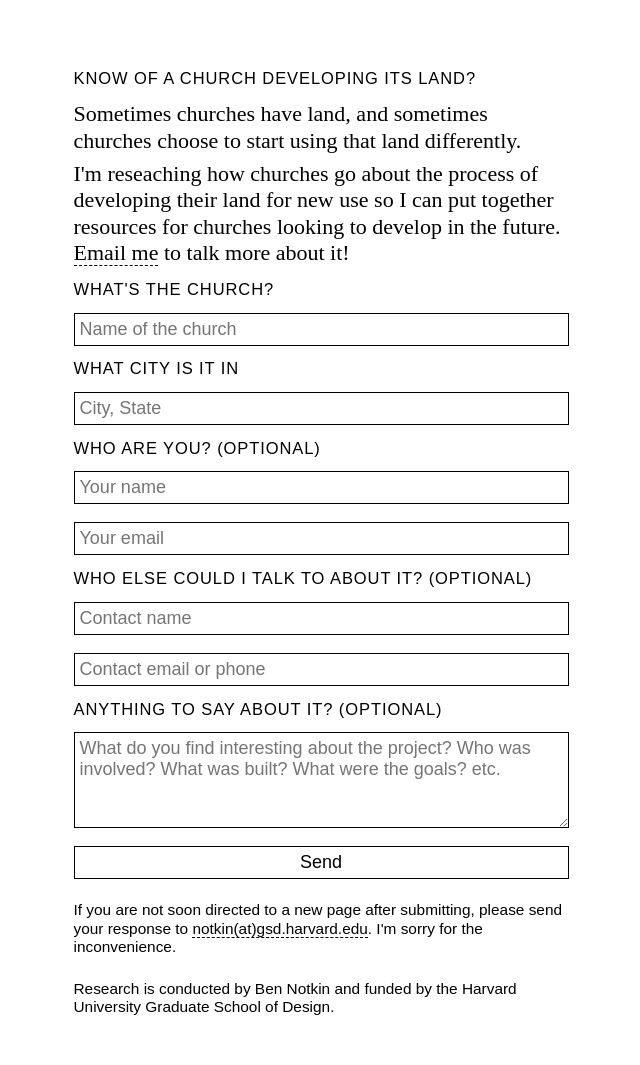
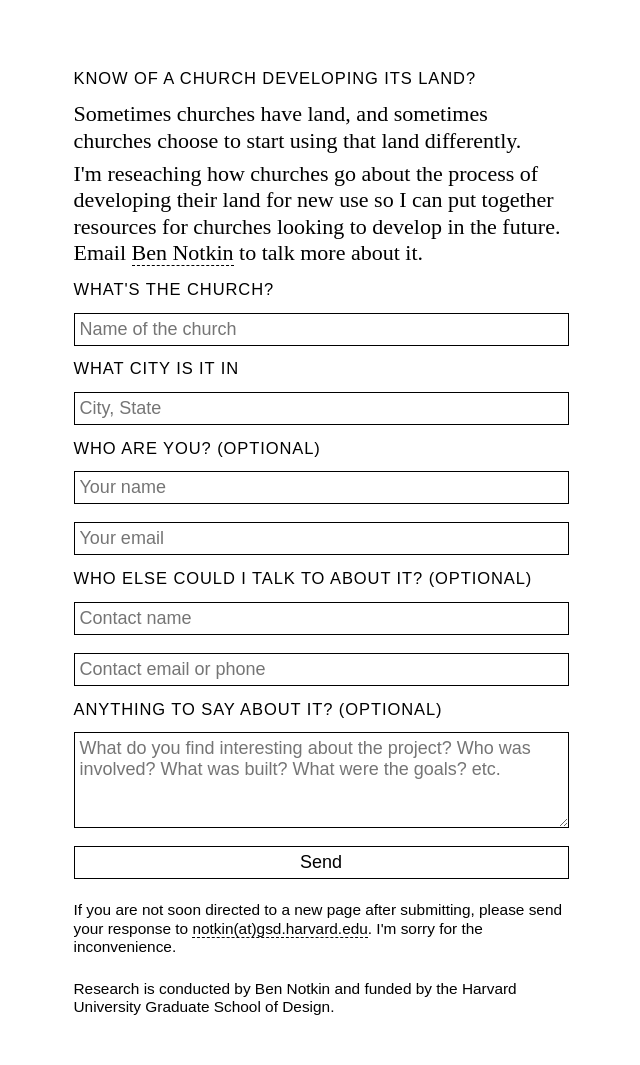
Before and after one commit to bennotkin/bennotkin.github.io, a Jekyll site: the page church-land.html, which Jekyll copies as it is, in a window 1280 px wide. Shown: the whole page, without its empty margins (319-959 px from the left). Built offline with Jekyll 4.4.1, drawn with Linux system fonts in a browser that asks for light colours.

Commit message:
more professional "contact me"

```diff
--- a/church-land.html
+++ b/church-land.html
@@ -22,7 +22,7 @@
     <div class="midbox">
     <h2 class="sc">Know of a church developing its land?</h2>
       <p>Sometimes churches have land, and sometimes churches choose to start using that land differently.</p>
-      <p>I'm reseaching how churches go about the process of developing their land for new use so I can put together resources for churches looking to develop in the future. <a href="mailto:notkin@gsd.harvard.edu">Email me</a> to talk more about it!</p>
+      <p>I'm reseaching how churches go about the process of developing their land for new use so I can put together resources for churches looking to develop in the future. Email <a href="mailto:notkin@gsd.harvard.edu">Ben Notkin</a> to talk more about it.</p>
       <form name="submit-to-google-sheet">
         <h2 class="sc">What's the church?</h2>
         <input class="nosubmit" type="text" name="church_name" placeholder="Name of the church" required>
```
